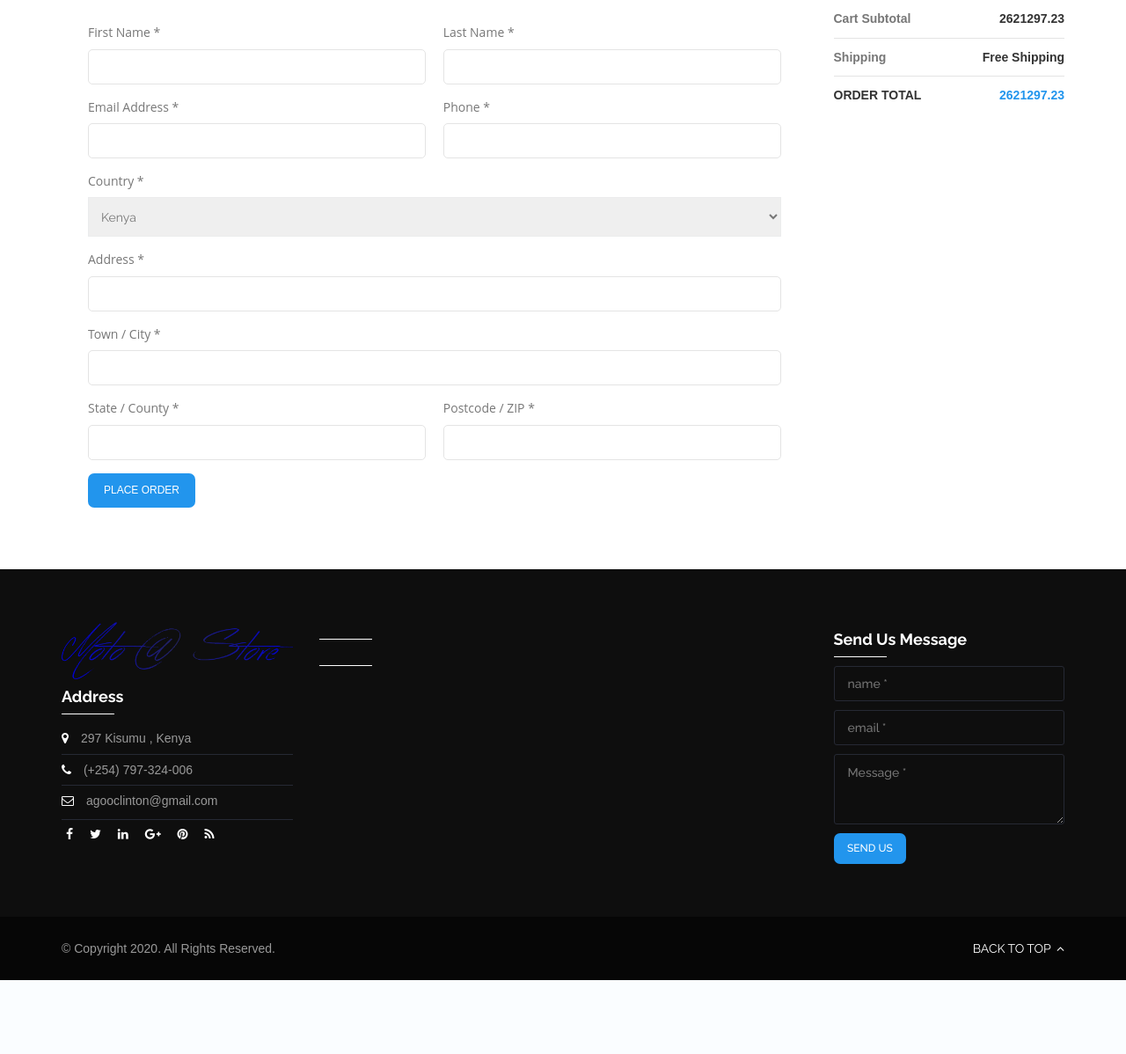
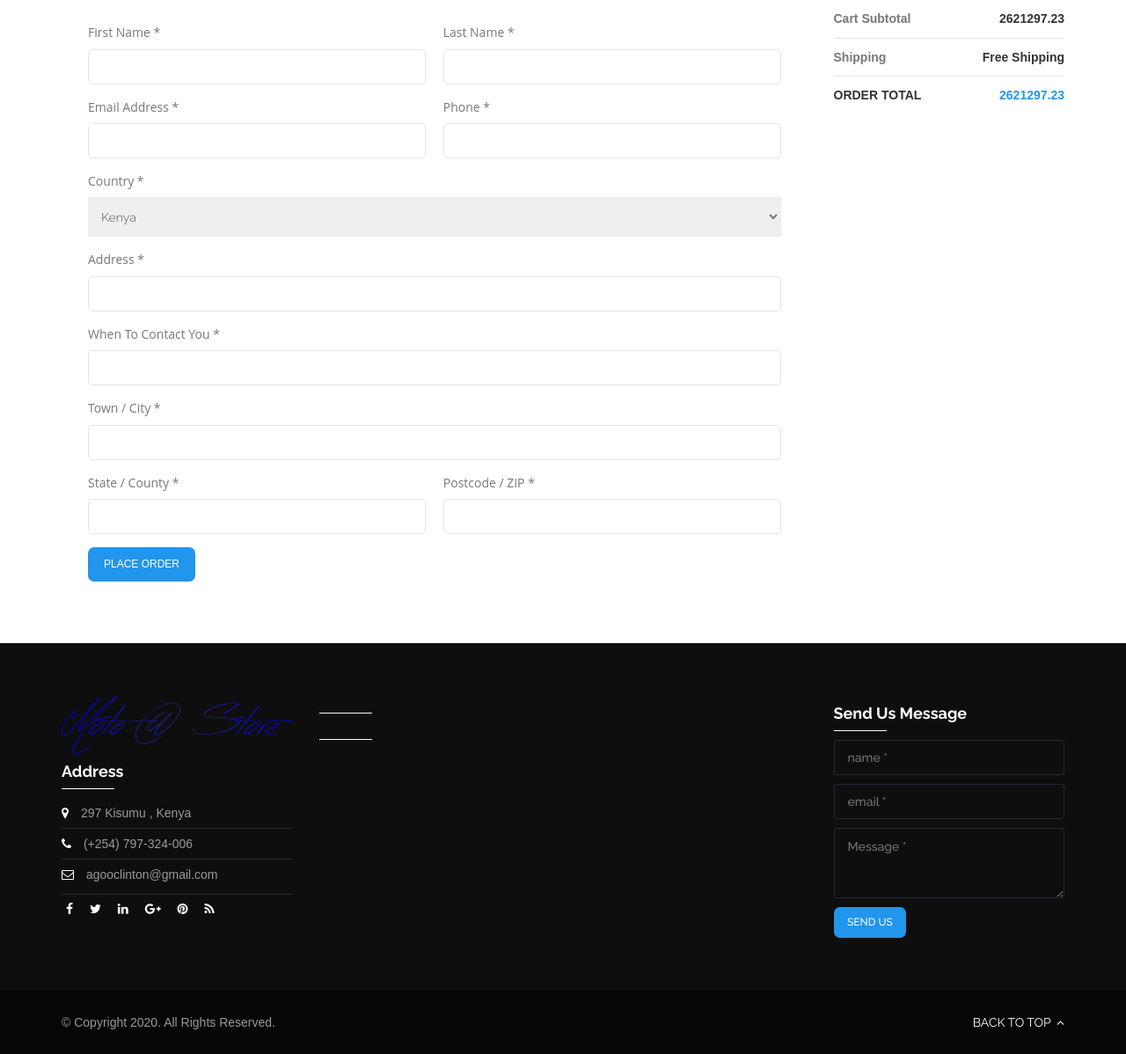
Before and after one commit to kahdichienja/moto_app, a Django app: page /checkout/ in a window 1280 px wide. Shown: the part 244-1442 px from the top of the page at 88% size. Before the commit the page ends 1358 px from the top, so only its background shows below. Run offline with Django 3.2, Linux system fonts and the light colour scheme; a user stored in the database is signed in; data comes from the database, SQL or seed files in the repository; both versions use the stored data as it was after the commit; some libraries are stand-ins or nearby versions; some web fonts are replaced.

Commit message:
client requirement sats2

```diff
--- a/accounts/templates/pages/checkout.html
+++ b/accounts/templates/pages/checkout.html
@@ -53,6 +53,11 @@
                                                 <input type="text" class="input-text " name="address" placeholder="" value="">
                                             </p>
                                             <p>
+
+                                            <label>When To Contact You *</label>
+                                                <input type="text" class="input-text " name="when_to_contact_u" placeholder="" value="">
+                                            </p>
+                                            <p>
                                                 <label>Town / City *</label>
                                                 <input type="text" class="input-text " name="town_city" placeholder="" value="">
                                             </p>
--- a/accounts/views.py
+++ b/accounts/views.py
@@ -200,6 +200,7 @@ def checkout(request):
             town_city = request.POST['town_city'],
             county_state = request.POST['county_state'],
             postal_zip = request.POST['postal_zip'],
+            when_to_contact_u = request.POST['when_to_contact_u'],
         )
 
         order_obj.save()
--- a/cart/models.py
+++ b/cart/models.py
@@ -64,6 +64,7 @@ class Order(models.Model):
     county_state = models.CharField(max_length=50)
     postal_zip = models.CharField(max_length=50)
     is_paid = models.CharField(default = 'Pending', max_length=50)
+    when_to_contact_u = models.CharField(max_length=50, blank = True, null = True)
 
     def __str__(self):
         return f'{self.user} : {self.phone_number}'
--- a/motos/settings.py
+++ b/motos/settings.py
@@ -123,11 +123,11 @@ USE_TZ = True
 # Static files (CSS, JavaScript, Images)
 # https://docs.djangoproject.com/en/3.0/howto/static-files/
 
+# STATIC_ROOT = '/home/ClintonAgoo/moto_app/static'
+
 MEDIA_URL = "/media/"
 MEDIA_ROOT = os.path.join(BASE_DIR, "media")
 
 STATIC_URL = '/static/'
-# STATIC_ROOT = '/home/ClintonAgoo/moto_app/static'
-STATIC_URL = '/static/'
 STATICFILES_DIRS = [os.path.join(BASE_DIR, "staticfiles")]
 STATIC_ROOT = os.path.join(os.path.dirname(BASE_DIR), "static-cdn-local")
--- a/product/models.py
+++ b/product/models.py
@@ -19,6 +19,10 @@ class Product(models.Model):
     description = models.TextField()
     product_photo = models.FileField(upload_to='Products')
     timestamp = models.DateTimeField(auto_now = True)
+    is_reserved = models.BooleanField(null = True)
+    is_sold_out = models.BooleanField(null = True)
+    is_new = models.BooleanField(null = True)
+    is_under_nego = models.BooleanField(null = True)
 
     def __str__(self):
         return f'{self.product_name}'
```
Also changed, not shown: db.sqlite3, product/migrations/0003_auto_20200206_1950.py (added).
